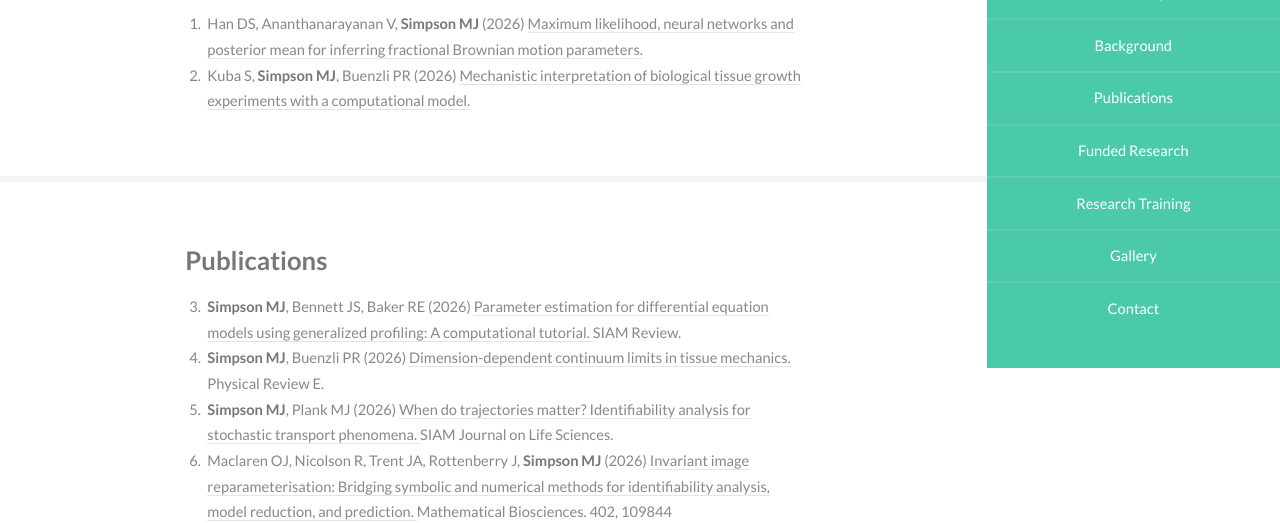
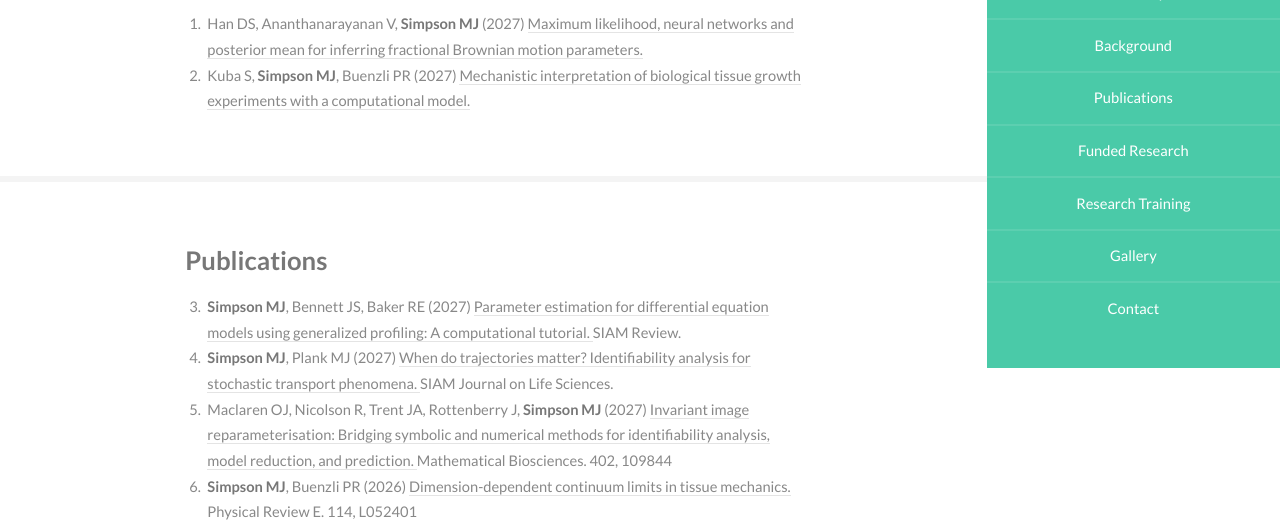
Before and after one commit to ProfMJSimpson/portfolio, a plain HTML site: page publications.html in a window 1280 px wide. Shown: the part 432-955 px from the top of the page. Drawn offline with Linux system fonts and the light colour scheme.

Commit message:
Update publications.html

```diff
--- a/publications.html
+++ b/publications.html
@@ -79,10 +79,10 @@
                 </div>
         <ol>
 
-<li> Han DS, Ananthanarayanan V, <strong>Simpson MJ</strong> (2026)  <a href=https://arxiv.org/abs/2610.19888 target=new> Maximum likelihood, neural networks and posterior mean for inferring fractional Brownian motion parameters. </a>  </li>
+<li> Han DS, Ananthanarayanan V, <strong>Simpson MJ</strong> (2027)  <a href=https://arxiv.org/abs/2610.19888 target=new> Maximum likelihood, neural networks and posterior mean for inferring fractional Brownian motion parameters. </a>  </li>
 
 
-<li> Kuba S, <strong>Simpson MJ</strong>, Buenzli PR  (2026)  <a href=https://www.biorxiv.org/content/10.64898/2026.03.12.711199v1 target=new> Mechanistic interpretation of biological tissue growth experiments with a computational model. </a>  </li>
+<li> Kuba S, <strong>Simpson MJ</strong>, Buenzli PR  (2027)  <a href=https://www.biorxiv.org/content/10.64898/2026.03.12.711199v1 target=new> Mechanistic interpretation of biological tissue growth experiments with a computational model. </a>  </li>
 
 
 
@@ -97,13 +97,13 @@
 		      <div class="container">
 		        <h3>Publications</h3>
                 <ol start="3">
-<li> <strong>Simpson MJ</strong>, Bennett JS, Baker RE (2026)  <a href=https://arxiv.org/abs/2602.04891 target=new> Parameter estimation for differential equation models using generalized profiling: A computational tutorial. </a>  SIAM Review.</li>
+<li> <strong>Simpson MJ</strong>, Bennett JS, Baker RE (2027)  <a href=https://arxiv.org/abs/2602.04891 target=new> Parameter estimation for differential equation models using generalized profiling: A computational tutorial. </a>  SIAM Review.</li>
 
-<li> <strong>Simpson MJ</strong>, Buenzli PR  (2026)  <a href=https://doi.org/10.1103/8d24-fcj8 target=new> Dimension-dependent continuum limits in tissue mechanics.</a> Physical Review E.</li>
+<li> <strong>Simpson MJ</strong>, Plank MJ (2027)  <a href=https://arxiv.org/abs/2604.15598 target=new> When do trajectories matter? Identifiability analysis for stochastic transport phenomena. </a>  SIAM Journal on Life Sciences. </li>
 
-<li> <strong>Simpson MJ</strong>, Plank MJ (2026)  <a href=https://arxiv.org/abs/2604.15598 target=new> When do trajectories matter? Identifiability analysis for stochastic transport phenomena. </a>  SIAM Journal on Life Sciences. </li>
+<li> Maclaren OJ, Nicolson R, Trent JA, Rottenberry J, <strong>Simpson MJ</strong> (2027)  <a href=https://doi.org/10.1016/j.mbs.2026.109844 target=new> Invariant image reparameterisation: Bridging symbolic and numerical methods for identifiability analysis, model reduction, and prediction. </a> Mathematical Biosciences. 402, 109844</li>
 
-<li> Maclaren OJ, Nicolson R, Trent JA, Rottenberry J, <strong>Simpson MJ</strong> (2026)  <a href=https://doi.org/10.1016/j.mbs.2026.109844 target=new> Invariant image reparameterisation: Bridging symbolic and numerical methods for identifiability analysis, model reduction, and prediction. </a> Mathematical Biosciences. 402, 109844</li>
+<li> <strong>Simpson MJ</strong>, Buenzli PR  (2026)  <a href=https://doi.org/10.1103/8d24-fcj8 target=new> Dimension-dependent continuum limits in tissue mechanics.</a> Physical Review E. 114, L052401</li>
 
 <li> Rajakumar A, Buenzli PR, <strong>Simpson MJ</strong> (2026)  <a href=https://doi.org/10.1016/j.mbs.2026.109812 target=new> Data requirements for accurate extinction risk prediction in bistable populations.</a> Mathematical Biosciences. 402,  109812. </li>
 
```
